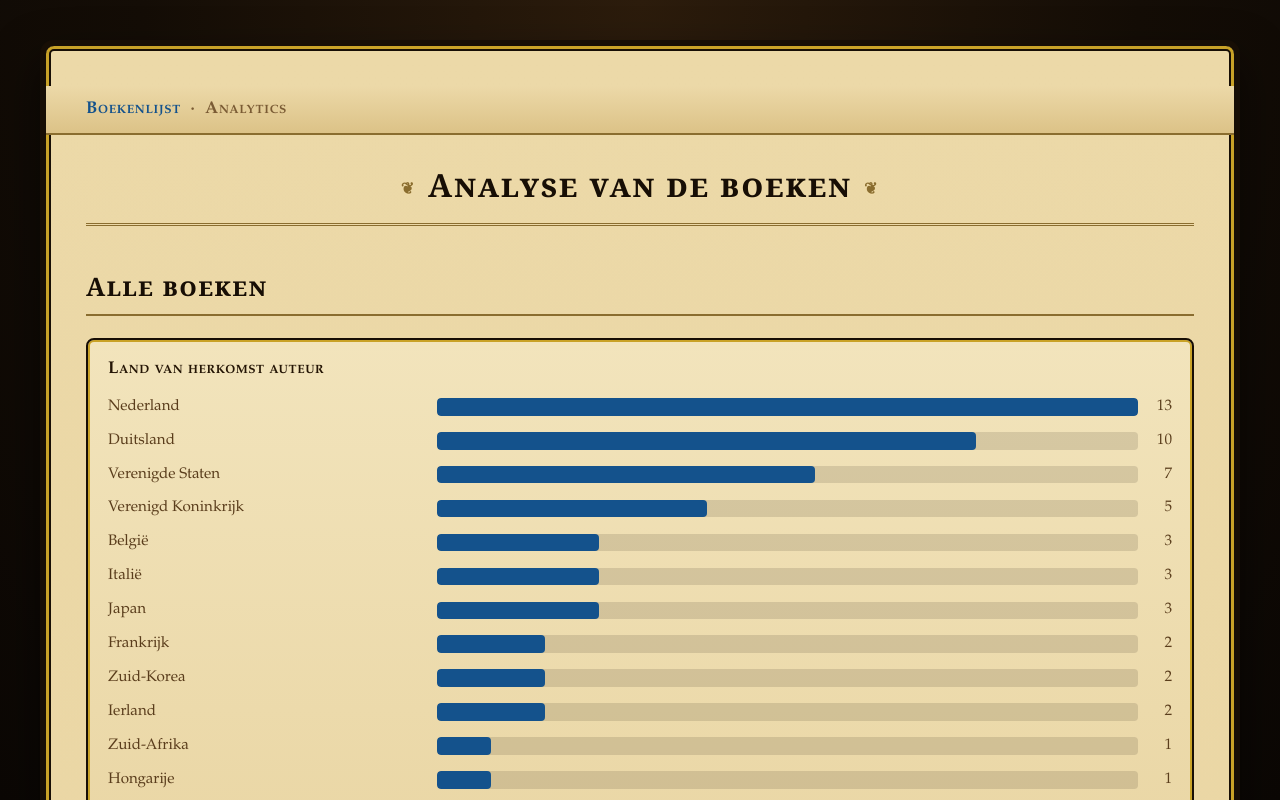
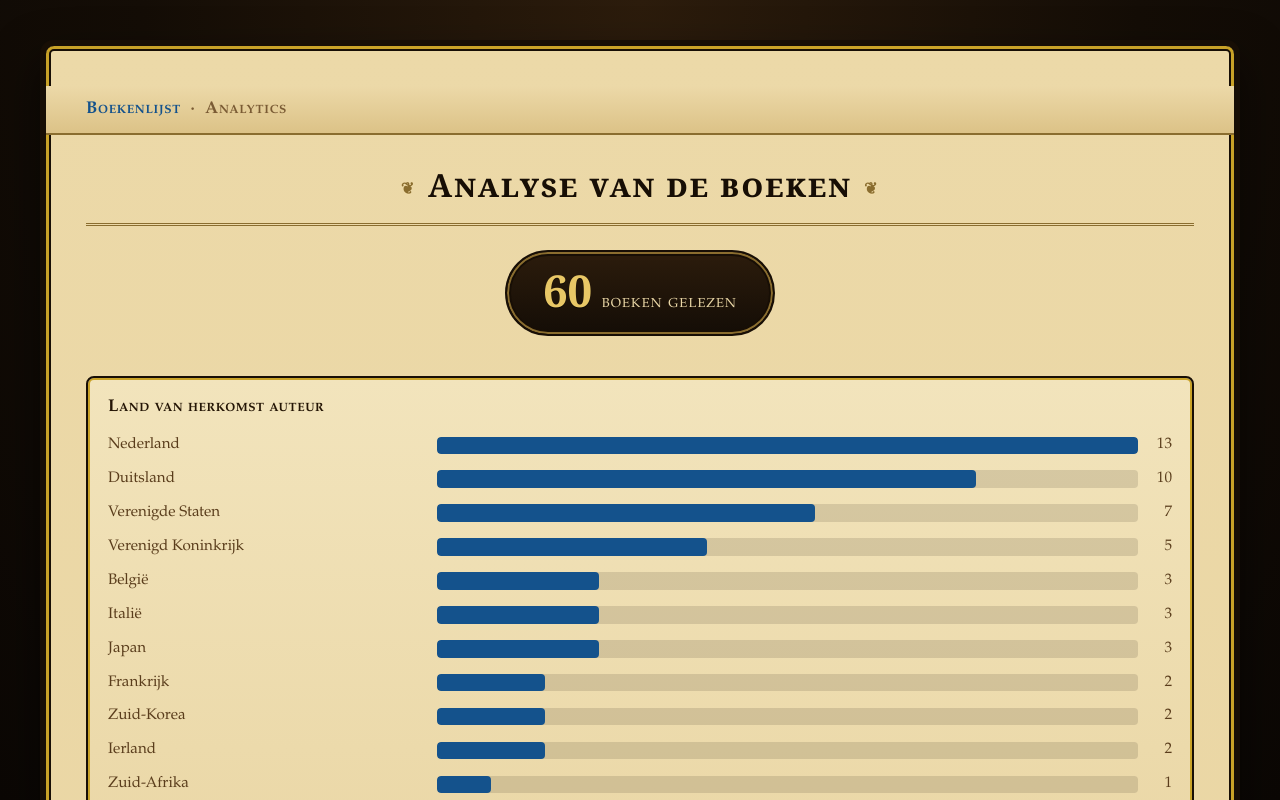
Before and after one commit to CrabCityCollective/geestverwantschap, a Next.js app: page /analyse in a window 1280 px wide. Shown: the top 800 px of the page. Built offline with nearby package versions, Linux system fonts and the light colour scheme.

Commit message:
Vervang "Alle boeken" titel op analysepagina door totaal-gelezen teller
Co-authored-by: Crab City Collective <309857560+CrabCityCollective@users.noreply.github.com>

```diff
--- a/app/analyse/page.tsx
+++ b/app/analyse/page.tsx
@@ -19,10 +19,10 @@ const { telLandenVanAuteurs, telGeslachtVanAuteurs, telTijdvakken, gemiddeldeSte
 
 export const dynamic = 'force-dynamic';
 
-function AnalyseSectie({ titel, boeken }: { titel: string; boeken: Boek[] }) {
+function AnalyseSectie({ titel, boeken }: { titel?: string; boeken: Boek[] }) {
   return (
     <section className="analyse-sectie">
-      <h2>{titel}</h2>
+      {titel ? <h2>{titel}</h2> : null}
       {boeken.length === 0 ? (
         <p className="grafiek-leeg">Nog geen boeken om te analyseren.</p>
       ) : (
@@ -69,7 +69,14 @@ export default function AnalysePagina() {
       <Nav actief="analytics" />
       <h1>Analyse van de boeken</h1>
 
-      <AnalyseSectie titel="Alle boeken" boeken={boeken} />
+      <section className="totaal-gelezen-sectie">
+        <p className="totaal-gelezen">
+          <span className="totaal-gelezen-getal">{boeken.length}</span>
+          <span className="totaal-gelezen-label">{boeken.length === 1 ? 'boek gelezen' : 'boeken gelezen'}</span>
+        </p>
+      </section>
+
+      <AnalyseSectie boeken={boeken} />
 
       {data.leden.map((lid: string) => (
         <section key={lid} className="lid-sectie">
--- a/app/globals.css
+++ b/app/globals.css
@@ -350,6 +350,42 @@ summary.gemiddelde:focus-visible {
   margin-top: 2.5rem;
 }
 
+.totaal-gelezen-sectie {
+  display: flex;
+  justify-content: center;
+  margin-top: 1.5rem;
+}
+
+.totaal-gelezen {
+  display: inline-flex;
+  align-items: baseline;
+  gap: 0.6rem;
+  margin: 0;
+  padding: 1rem 2.25rem;
+  border: 2px solid var(--inkt);
+  border-radius: 999px;
+  background: linear-gradient(180deg, #2c1c0c 0%, #140d06 100%);
+  box-shadow:
+    inset 0 0 0 2px var(--goud-diep),
+    inset 0 0 0 4px var(--inkt);
+}
+
+.totaal-gelezen-getal {
+  font-family: 'Trajan Pro', Cinzel, Georgia, 'Times New Roman', serif;
+  font-size: 2.75rem;
+  font-weight: 700;
+  color: var(--goud-licht);
+  text-shadow: 0 1px 0 rgba(0, 0, 0, 0.6);
+  line-height: 1;
+}
+
+.totaal-gelezen-label {
+  font-variant: small-caps;
+  letter-spacing: 0.06em;
+  color: var(--perkament);
+  font-size: 1.15rem;
+}
+
 .analyse-sectie h2 {
   border-bottom: 2px solid var(--goud-diep);
   padding-bottom: 0.5rem;
```
